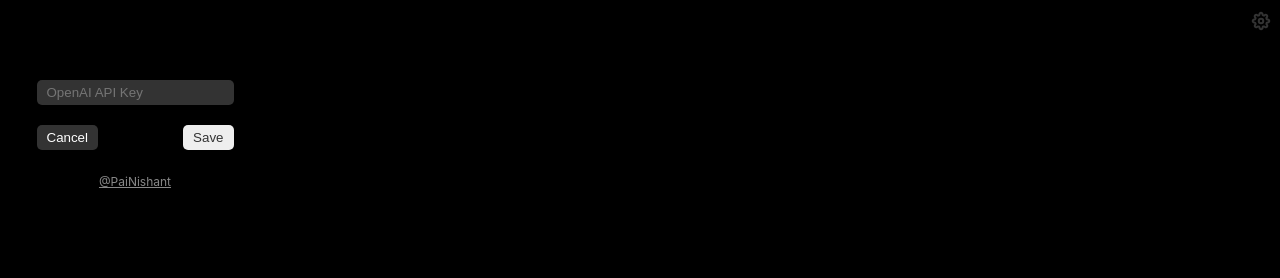
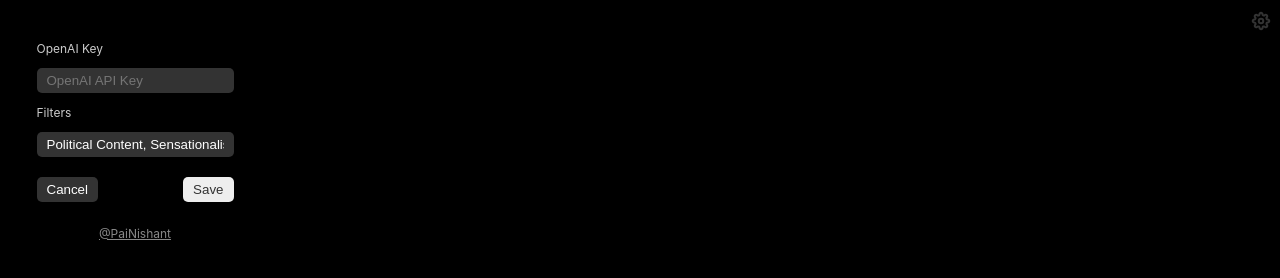
Before and after one commit to nishantrpai/focus, a website built with webpack: page public/popup.html in a window 1280 px wide. Both pictures are taken after a click on the element 1260 px from the left and 20 px from the top of the page. Built offline with nearby package versions, Linux system fonts and the light colour scheme; some packages are replaced by stand-ins of ours; files whose address does not match are found by name.

Commit message:
update popup html

```diff
--- a/public/popup.html
+++ b/public/popup.html
@@ -21,7 +21,15 @@
       </svg>
     </div>
     <div id="settings-page" class="settings-container" style="display: none;">
-      <input type="text" id="openaikey" placeholder="OpenAI API Key" />
+      <div class="form-elem">
+        <label>OpenAI Key</label>
+        <input type="text" id="openaikey" placeholder="OpenAI API Key" />
+      </div>
+      <div class="form-elem">
+        <label>Filters</label>
+        <input type="text" id="filters" placeholder="Categories you want to filter"
+          value="Political Content, Sensationalist Gaming News, Tabloid News, Celebrity Entertainment, Sensationalism, Clickbait, Unreliable Sources" />
+      </div>
       <div class="form-container">
         <button id="saveBtn">Save</button>
         <button id="cancelBtn">Cancel</button>
--- a/src/popup.css
+++ b/src/popup.css
@@ -185,6 +185,13 @@ input:focus + .slider {
   border-radius: 5px;
 }
 
+.settings-container label {
+  color: #ccc;
+  font-size: 12px;
+  margin-top: 12px;
+  margin-bottom: 12px;
+}
+
 #saveBtn {
   cursor: pointer;
   background-color: #eee;
@@ -211,3 +218,10 @@ input:focus + .slider {
   border: none;
   border-radius: 5px;
 }
+
+.form-elem {
+  display: flex;
+  flex-direction: column;
+  width: 100%;
+  align-items: flex-start;
+}
```
Also changed, not shown: src/background.js (+15 -5 lines).
